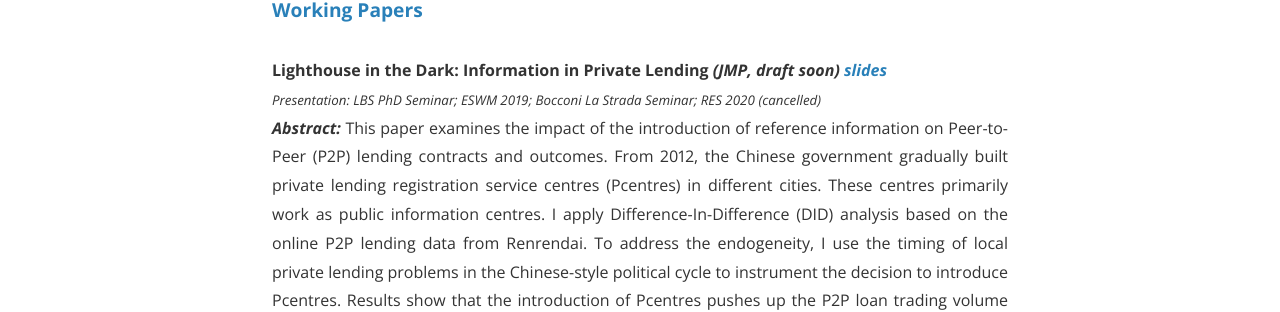
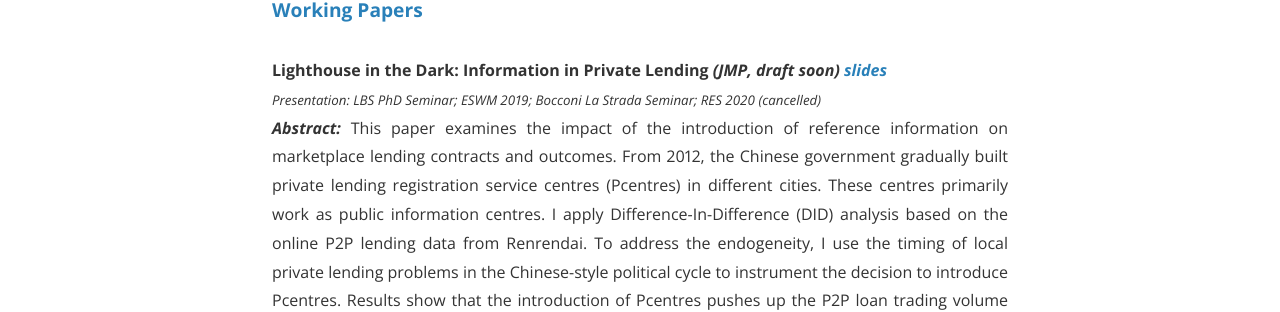
Before and after one commit to shasha-li/shasha-li.github.io, a Jekyll site: the page built from research.html, in a window 1280 px wide. Shown: the part 227-539 px from the top of the page. Built offline with Jekyll 4.4.1, drawn with Linux system fonts in a browser that asks for light colours; nearby versions of some CDN libraries; comment, search, counter and statistics services are not loaded; a style sheet for code colours, icons or effects is not loaded; some of the changed text lies outside the part shown.

Commit message:
Update research.html

```diff
--- a/research.html
+++ b/research.html
@@ -8,7 +8,7 @@
 
 <strong>Lighthouse in the Dark: Information in Private Lending <em>(JMP, draft soon) <a href="https://shasha-li.github.io/content/JMP-LI.pdf">slides</a></em> </strong>  <br>
 <em><small>Presentation: LBS PhD Seminar; ESWM 2019; Bocconi La Strada Seminar; RES 2020 (cancelled) </small></em>
-<p style="text-align:justify"><b><i>Abstract: </i></b>This paper examines the impact of the introduction of reference information on Peer-to-Peer (P2P) lending contracts and outcomes. From 2012, the Chinese government gradually built private lending registration service centres (Pcentres) in different cities. These centres primarily work as public information centres. I apply Difference-In-Difference (DID) analysis based on the online P2P lending data from Renrendai. To address the endogeneity, I use the timing of local private lending problems in the Chinese-style political cycle to instrument the decision to introduce Pcentres. Results show that the introduction of Pcentres pushes up the P2P loan trading volume and the success rate of applications. Remarkably, Pcentres reduce the dispersion of contract terms and this effect is mainly driven by the less educated. Moreover, it shows Pcentres improve the loan repayment performance. This study reports novel evidence that the government can provide information as public goods to guide the informal financial market.</p>
+<p style="text-align:justify"><b><i>Abstract: </i></b>This paper examines the impact of the introduction of reference information on marketplace lending contracts and outcomes. From 2012, the Chinese government gradually built private lending registration service centres (Pcentres) in different cities. These centres primarily work as public information centres. I apply Difference-In-Difference (DID) analysis based on the online P2P lending data from Renrendai. To address the endogeneity, I use the timing of local private lending problems in the Chinese-style political cycle to instrument the decision to introduce Pcentres. Results show that the introduction of Pcentres pushes up the P2P loan trading volume and the success rate of applications. Remarkably, Pcentres reduce the dispersion of contract terms and this effect is mainly driven by the less educated. Moreover, it shows Pcentres improve the loan repayment performance. This study reports novel evidence that the government can provide information as public goods to guide the informal financial market.</p>
 <br>
 
 <strong><a href="https://shasha-li.github.io/content/Cost%20of%20default%20in%20CIA%20economy.pdf">The Cost of Default in a Cash-In-Advance Economy</a></strong>
```
